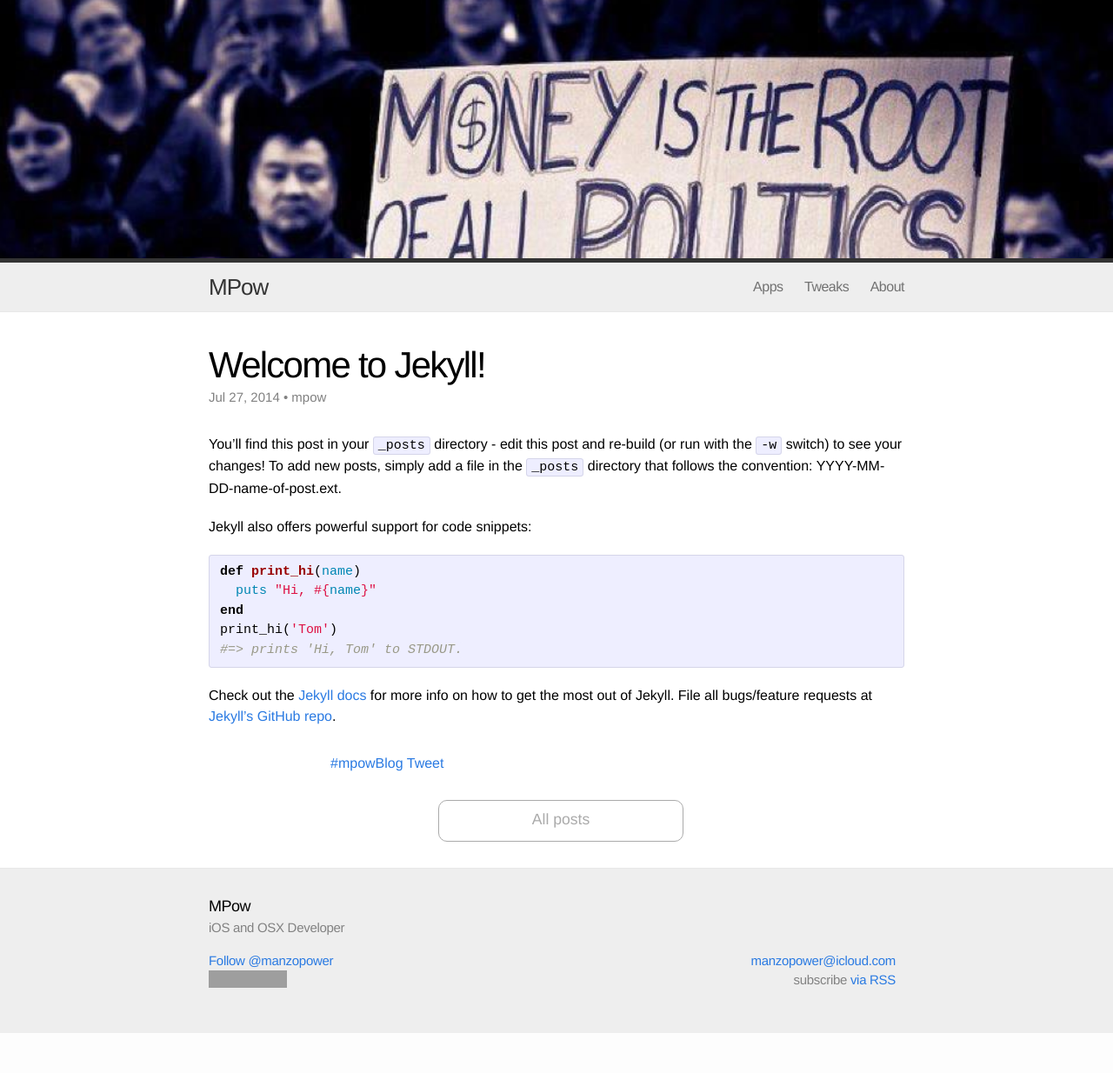
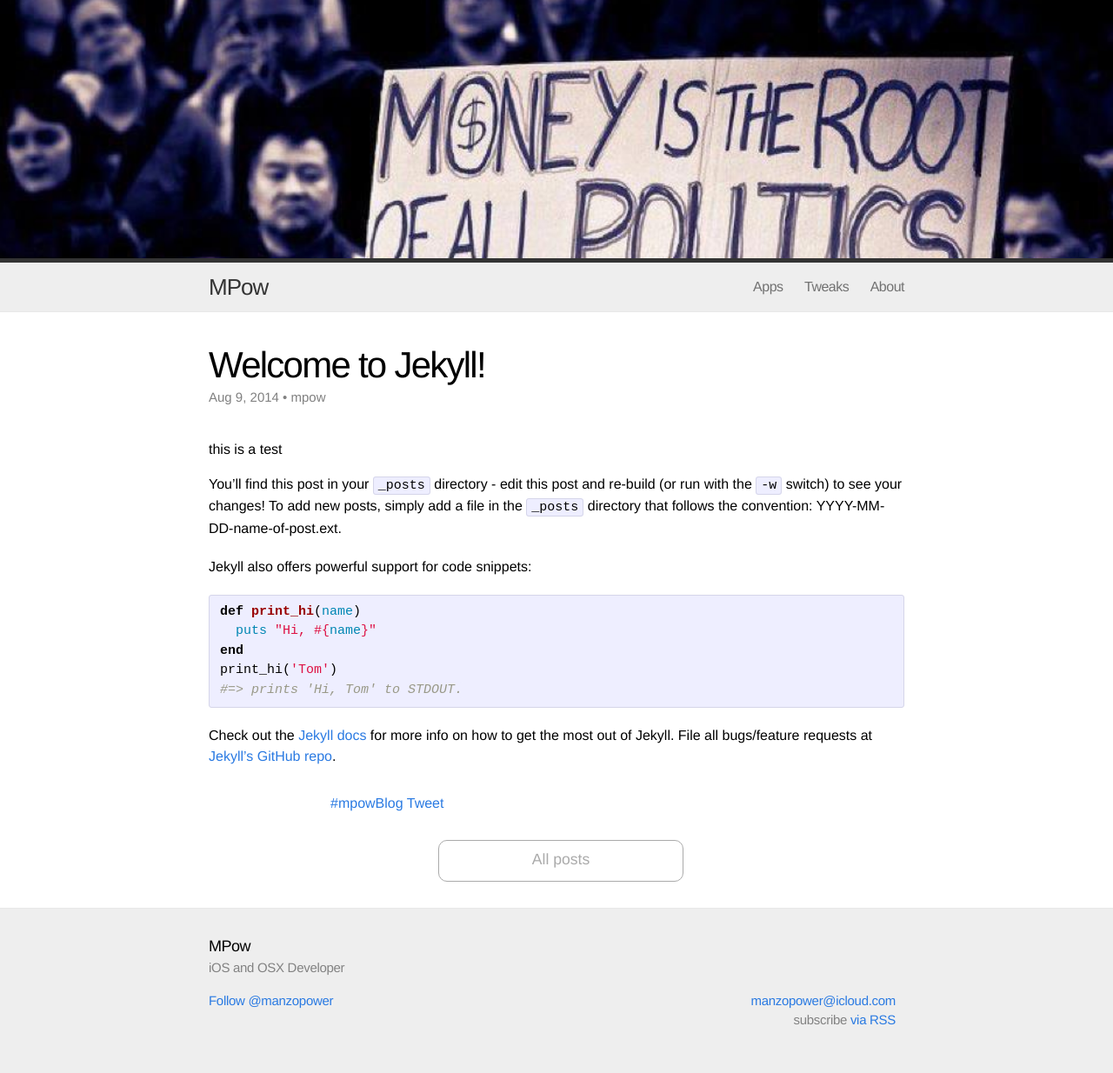
Before and after one commit to MP0w/MP0w.github.io, a Jekyll site: the page built from _posts/2014-08-09-mpow-blog-is-live.markdown, in a window 1280 px wide. Shown: the whole page at 87% size. Built offline with Jekyll 4.4.1, drawn with Linux system fonts in a browser that asks for light colours; comment, search, counter and statistics services are not loaded; before the commit the page ends 1188 px from its top, so only the background shows below that; part of the change alters nothing that is shown; grey boxes are pictures that could not be loaded.

```diff
--- a/_posts/2014-07-27-welcome-to-jekyll.markdown
+++ b/_posts/2014-08-09-mpow-blog-is-live.markdown
@@ -2,12 +2,13 @@
 layout: post
 author: mpow
 title:  "Welcome to Jekyll!"
-date:   2014-07-27 09:42:21
-permalink: welcome-to-jekyll.html
-categories: jekyll update
-tags: jek jekuyll uikit
+date:   2014-08-09 14:42:00
+permalink: mpow-blog-is-live.html
+categories: mpow blog
+tags: mpow blog
 ---
 
+#this is a test
 You'll find this post in your `_posts` directory - edit this post and re-build (or run with the `-w` switch) to see your changes!
 To add new posts, simply add a file in the `_posts` directory that follows the convention: YYYY-MM-DD-name-of-post.ext.
 
```
Also changed, not shown: README.md (added).
